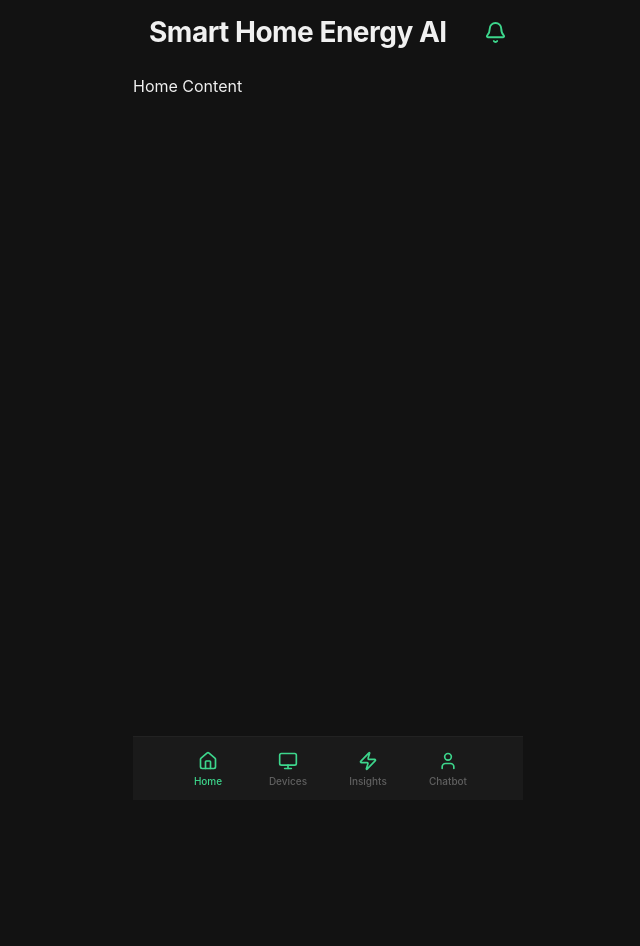
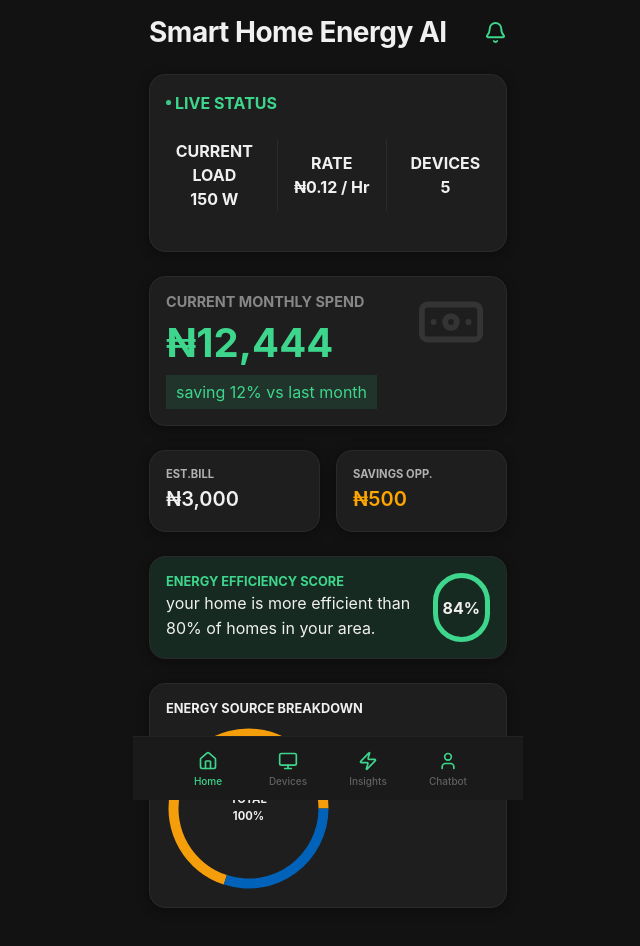
Before and after one commit to itxjoshy/smart-home-energy-ai, a React (Vite) app in the folder smart-home-energy-app-fyp/: page / in a window 1280 px wide. Shown: the top 946 px of the page, without its empty margins (312-952 px from the left). Before the commit the page ends 864 px from the top, so only its background shows below. Built offline with nearby package versions, Linux system fonts and the light colour scheme.

Commit message:
update: dashbord ui continuation

```diff
--- a/smart-home-energy-app-fyp/package.json
+++ b/smart-home-energy-app-fyp/package.json
@@ -12,7 +12,8 @@
   "dependencies": {
     "lucide-react": "^0.562.0",
     "react": "^19.2.6",
-    "react-dom": "^19.2.6"
+    "react-dom": "^19.2.6",
+    "recharts": "^3.8.1"
   },
   "devDependencies": {
     "@eslint/js": "^10.0.1",
--- a/smart-home-energy-app-fyp/src/App.jsx
+++ b/smart-home-energy-app-fyp/src/App.jsx
@@ -1,16 +1,17 @@
 import React, { useState } from "react";
 import { Home, Monitor, Zap, BarChart2, User, Bell } from "lucide-react";
+import Dashboard from "./components/Dashboard/Dashboard";
 
 function App() {
   const [activeTab, setActiveTab] = useState("home");
 
   return (
-    <div>
+    <main>
       <div className="page-header">
         <h1>Smart Home Energy AI</h1>
         <Bell size={23} color="var(--accent)" />
       </div>
-      {activeTab === "home" && <div>Home Content</div>}
+      {activeTab === "home" && <Dashboard />}
       {activeTab === "devices" && <div>Devices Content</div>}
       {activeTab === "insights" && <div>Insights Content</div>}
       {activeTab === "chatbot" && <div>Chatbot Content</div>}
@@ -47,7 +48,7 @@ function App() {
           Chatbot
         </button>
       </nav>
-    </div>
+    </main>
   );
 }
 
--- /dev/null
+++ b/smart-home-energy-app-fyp/src/components/Dashboard/Dashboard.jsx
@@ -0,0 +1,181 @@
+import React from "react";
+import { Banknote } from "lucide-react";
+import { Pie, PieChart, Cell, Tooltip, ResponsiveContainer } from "recharts";
+
+import "./dashboard.css";
+function Dashboard() {
+  const cardData = [
+    {
+      tag: "current load",
+      value: "150 W",
+    },
+    {
+      tag: "rate",
+      value: "₦0.12 / Hr",
+    },
+    {
+      tag: "devices",
+      value: "5",
+    },
+  ];
+  const moneyEst = [
+    {
+      tag: "est.bill",
+      value: "₦3,000",
+    },
+    {
+      tag: "savings opp.",
+      value: "₦500",
+    },
+  ];
+  const enUsageData = [
+    { name: "NEPA", value: 70 },
+    { name: "Generator", value: 30 },
+  ];
+  const COLORS = ["#f59e0b", "#0062b8ff"];
+  return (
+    <section
+      style={{
+        padding: " 0 var(--space-md) 0 var(--space-md)",
+      }}
+    >
+      <div className="card section">
+        <div className="tag">
+          {" "}
+          <div className="indicator"></div>live status
+        </div>
+        <div className="card-content">
+          {cardData.map((item, index) => (
+            <div className="card-item" key={index}>
+              <div className="card-hdr">{item.tag}</div>
+              <div className="card-body">{item.value}</div>
+            </div>
+          ))}
+        </div>
+      </div>
+      <div
+        className="card section"
+        style={{
+          position: "relative",
+        }}
+      >
+        <Banknote
+          size={70}
+          opacity={0.1}
+          style={{
+            position: "absolute",
+            top: 10,
+            right: 20,
+          }}
+        />
+        <h2
+          style={{
+            fontSize: ".9rem",
+            fontWeight: "bold",
+            opacity: 0.5,
+            textTransform: "uppercase",
+          }}
+        >
+          current monthly spend
+        </h2>
+        <p className="amount-monthly ">₦12,444</p>
+        <div className="saving-insight-ai">
+          saving 12% <span>vs</span> last month
+        </div>
+      </div>
+      <div className="section">
+        {moneyEst.map((item, index) => (
+          <div className="card est-savings" key={index}>
+            <h3>{item.tag}</h3>
+            <p
+              className="amount-medium"
+              style={{ color: index === 1 ? "orange" : "inherit" }}
+            >
+              {item.value}
+            </p>
+          </div>
+        ))}
+      </div>
+      <div className="card section energy-efficiency">
+        <div className="card-body">
+          <div className="text">
+            <h3>energy efficiency score</h3>
+            <p>your home is more efficient than 80% of homes in your area.</p>
+          </div>
+          <div className="percentage-count">84%</div>
+        </div>
+      </div>
+      <div className="card section source-breakdown">
+        <h3>energy source breakdown</h3>
+        <div className="card-body">
+          <div
+            className="pie-wrapper"
+            style={{
+              position: "relative",
+              width: "max-content",
+            }}
+          >
+            <ResponsiveContainer width={165} height={165}>
+              <PieChart>
+                <Pie
+                  data={enUsageData}
+                  cx="50%"
+                  cy="50%"
+                  innerRadius={70}
+                  outerRadius={80}
+                  paddingAngle={0}
+                  dataKey="value"
+                >
+                  {enUsageData.map((entry, index) => (
+                    <Cell
+                      key={`cell-${index}`}
+                      fill={COLORS[index % COLORS.length]}
+                      stroke="none"
+                    />
+                  ))}
+                </Pie>
+                <Tooltip />
+              </PieChart>
+            </ResponsiveContainer>
+
+            <div
+              className="text"
+              style={{
+                position: "absolute",
+                top: "50%",
+                left: "50%",
+                transform: "translate(-50%, -50%)",
+                textTransform: "uppercase",
+                textAlign: "center",
+                fontSize: ".7rem",
+                fontWeight: "bold",
+              }}
+            >
+              total <br /> 100%
+            </div>
+          </div>
+          {/* <div className="chart-breakdown">
+            <div className="chart-item">
+              <div
+                className="chart-color"
+                style={{ backgroundColor: COLORS[0] }}
+              ></div>
+              <div className="chart-label">NEPA</div>
+              <div className="chart-value">70%</div>
+            </div>
+            <div className="chart-item">
+              <div
+                className="chart-color"
+                style={{ backgroundColor: COLORS[1] }}
+              ></div>
+              <div className="chart-label">Generator</div>
+              <div className="chart-value">30%</div>
+            </div>
+          </div> */}
+        </div>
+      </div>
+    </section>
+  );
+}
+
+export default Dashboard;
--- a/smart-home-energy-app-fyp/src/components/Dashboard/dashboard.css
+++ b/smart-home-energy-app-fyp/src/components/Dashboard/dashboard.css
@@ -0,0 +1,129 @@
+.card-content {
+  display: grid;
+  grid-template-columns: repeat(3, 1fr);
+  align-items: center;
+  justify-content: center;
+  padding: var(--space-lg);
+  gap: 1rem;
+  text-align: center;
+}
+.tag {
+  display: flex;
+  align-items: center;
+  gap: 4px;
+  text-transform: uppercase;
+  font-weight: bold;
+  color: var(--accent);
+}
+.tag .indicator {
+  width: 5px;
+  height: 5px;
+  background-color: var(--accent);
+  border-radius: 50%;
+  animation: pulse 1.5s infinite;
+}
+
+@keyframes pulse {
+  0% {
+    transform: scale(1);
+    opacity: 1;
+  }
+  50% {
+    transform: scale(1.1);
+    opacity: 0.7;
+  }
+  100% {
+    transform: scale(1);
+  }
+}
+
+.card-item {
+  height: 100%;
+  display: flex;
+  flex-direction: column;
+  align-items: center;
+  justify-content: center;
+  .card-hdr {
+    text-transform: uppercase;
+    font-weight: bold;
+    color: var(--color-text);
+  }
+  .card-body {
+    font-weight: bold;
+    color: var(--color-text);
+    text-wrap: nowrap;
+  }
+}
+.card-content > :nth-child(1) {
+  border-right: 1px solid var(--border);
+  padding-right: var(--space-lg);
+}
+.card-content > :nth-child(3) {
+  border-left: 1px solid var(--border);
+  padding-left: var(--space-lg);
+}
+.amount-monthly {
+  font-size: 2.5rem;
+  font-weight: bold;
+  color: var(--accent);
+}
+.saving-insight-ai {
+  font-size: 1rem;
+  color: var(--accent);
+  background-color: var(--accent-soft);
+  width: max-content;
+  padding: 5px 10px;
+}
+.est-savings {
+  h3 {
+    opacity: 0.7;
+    font-size: 0.7rem;
+    font-weight: bold;
+    text-transform: uppercase;
+  }
+}
+.section:has(.card) {
+  display: grid;
+  grid-template-columns: repeat(2, 1fr);
+  gap: 1rem;
+}
+.energy-efficiency {
+  background: var(--accent-soft);
+  padding: var(--space-md);
+  border-radius: var(--radius-lg);
+  box-shadow: var(--shadow-card);
+  h3 {
+    text-transform: uppercase;
+    font-weight: bold;
+    color: var(--accent);
+    font-size: 0.8rem;
+    width: max-content;
+  }
+  p {
+    font-size: 1rem;
+    color: var(--color-text);
+  }
+}
+.energy-efficiency .card-body {
+  display: flex;
+  gap: var(--space-md);
+  .percentage-count {
+    font-size: 1rem;
+    font-weight: bold;
+
+    border: 5px solid var(--accent);
+    border-radius: 30px;
+    padding: 5px;
+    display: grid;
+    place-items: center;
+  }
+}
+.source-breakdown {
+  h3 {
+    text-transform: uppercase;
+    font-weight: bold;
+    font-size: 0.8rem;
+    width: max-content;
+    margin-bottom: 0.5rem;
+  }
+}
--- a/smart-home-energy-app-fyp/src/index.css
+++ b/smart-home-energy-app-fyp/src/index.css
@@ -186,7 +186,7 @@ span {
   background: var(--bg-card);
   border-radius: var(--radius-lg);
   padding: var(--space-md);
-  border: 1px solid var(--border-subtle);
+  border: 1px solid var(--border);
   box-shadow: var(--shadow-card);
 }
 
```
Also changed, not shown: smart-home-energy-app-fyp/src/components/Dashboard/Dashboars.jsx (deleted), 1 other file (tests, documents, lock files or other folders).
